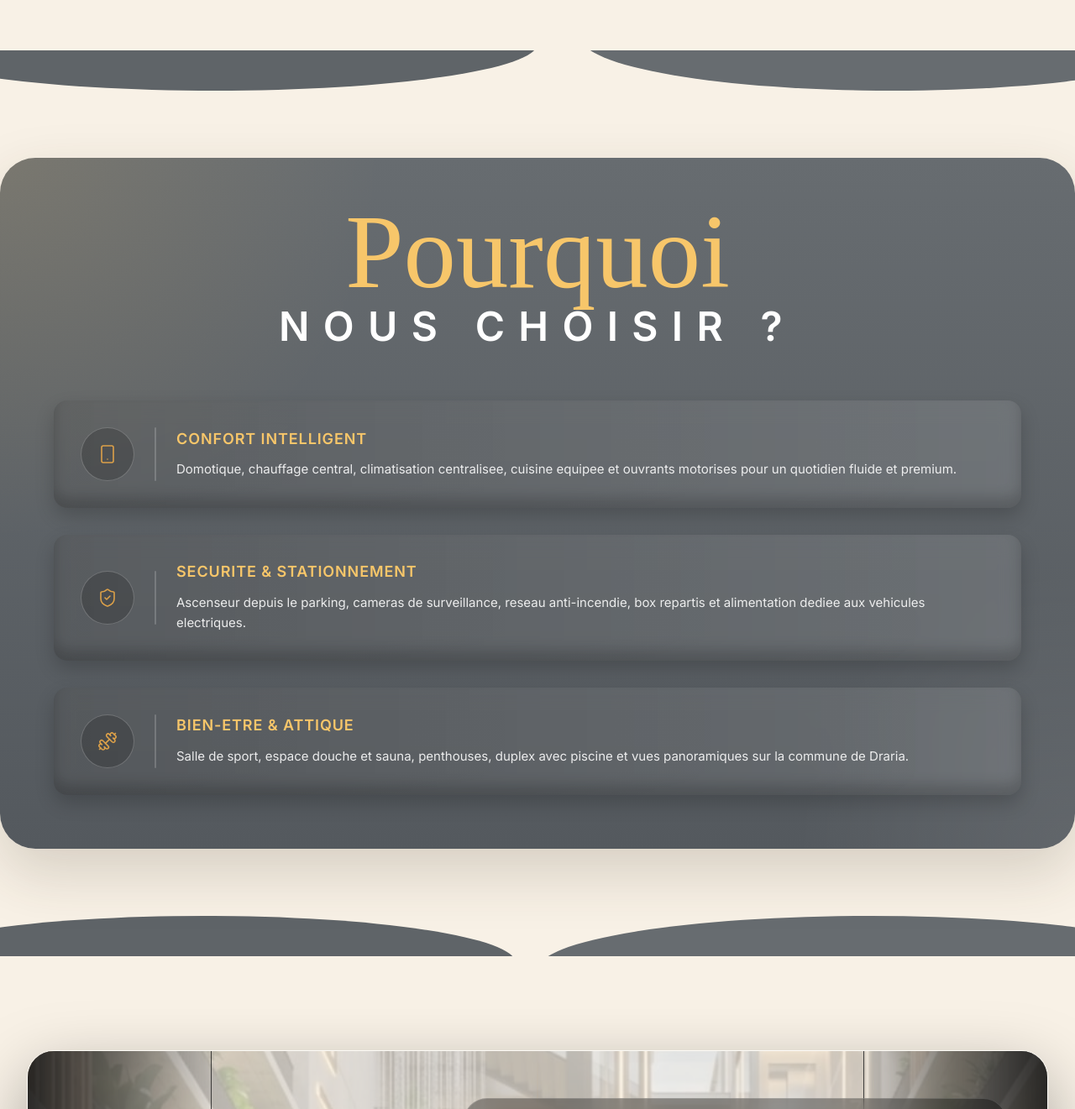
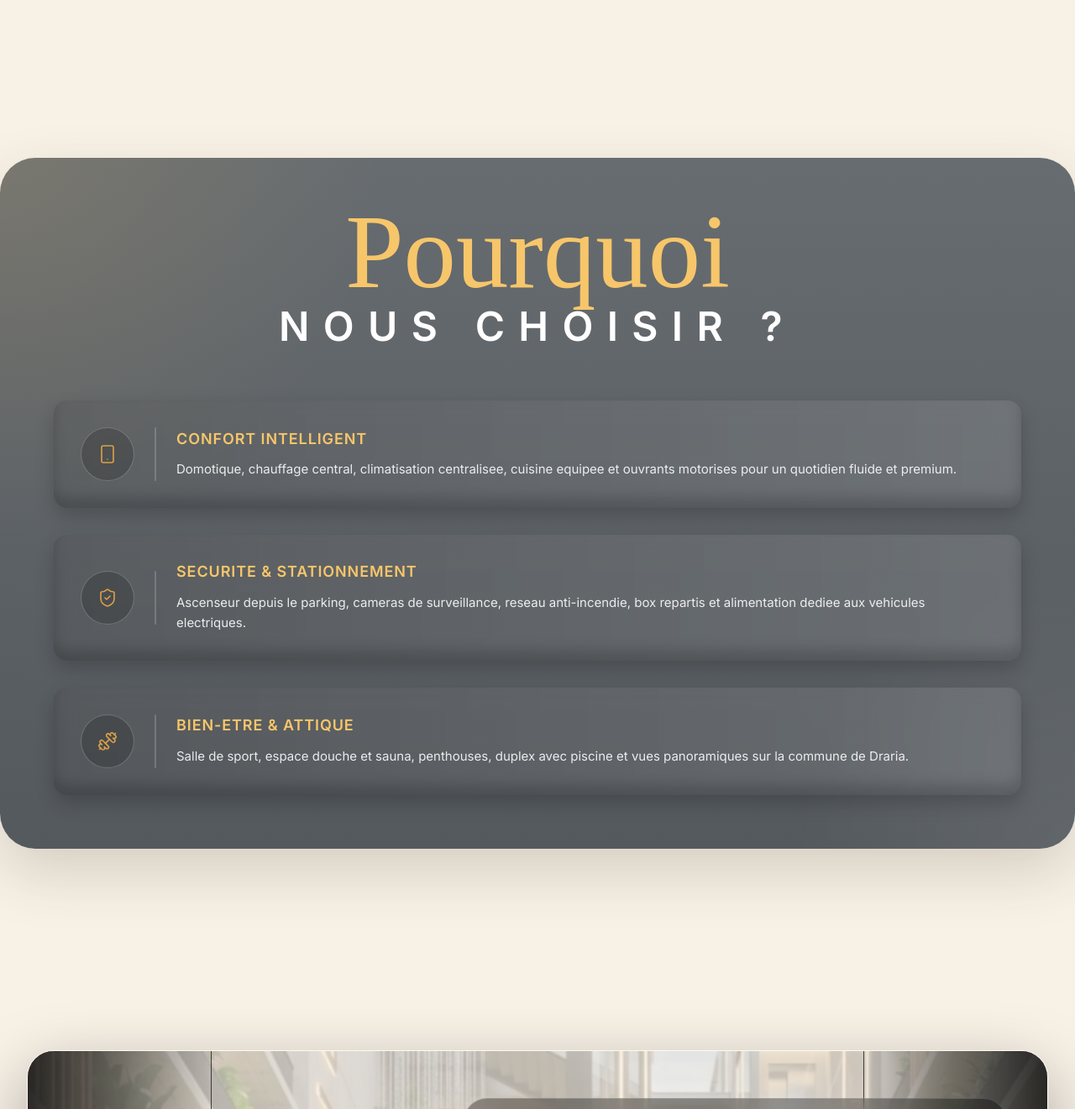
Before and after one commit to RENOLIX/promotion.github.io, a React (Vite) app: page / in a window 1280 px wide. Shown: the part 3069-4390 px from the top of the page at 84% size. Built offline with nearby package versions, Linux system fonts and the light colour scheme; a web font is replaced by a local one.

Commit message:
Remove wave accents from why-choose section

```diff
--- a/src/pages/home/_components/WhyChooseSection.tsx
+++ b/src/pages/home/_components/WhyChooseSection.tsx
@@ -6,16 +6,6 @@ const icons = [Smartphone, ShieldCheck, Dumbbell] as const;
 export default function WhyChooseSection() {
   return (
     <section className="relative overflow-hidden bg-background py-32">
-      <div className="absolute inset-x-0 top-0 h-32">
-        <div className="absolute -top-16 left-[-10%] h-28 w-[60%] rounded-b-[100%] bg-[#5f6468]" />
-        <div className="absolute -top-20 right-[-12%] h-32 w-[58%] rounded-b-[100%] bg-[#676c70]" />
-      </div>
-
-      <div className="absolute inset-x-0 bottom-0 h-32">
-        <div className="absolute -bottom-16 left-[-10%] h-28 w-[58%] rounded-t-[100%] bg-[#5f6468]" />
-        <div className="absolute -bottom-20 right-[-12%] h-32 w-[62%] rounded-t-[100%] bg-[#676c70]" />
-      </div>
-
       <div className="relative mx-auto max-w-7xl overflow-hidden rounded-[42px] bg-[linear-gradient(180deg,#676c70_0%,#54595e_100%)] px-6 py-16 shadow-[0_28px_70px_rgba(61,49,33,0.18)] lg:px-8">
         <div className="absolute inset-0 bg-[radial-gradient(circle_at_top_left,rgba(247,198,106,0.13),transparent_30%),radial-gradient(circle_at_bottom_right,rgba(255,255,255,0.08),transparent_22%)]" />
 
```
